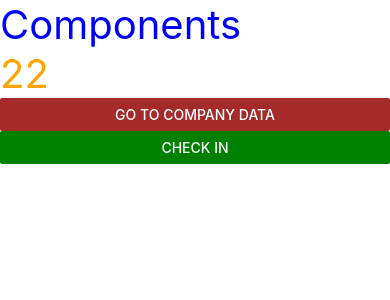
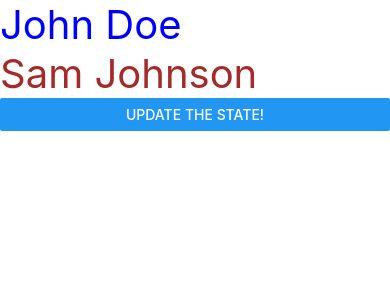
Before and after one commit to mtalhaleo2002/RN-App-From-Bg, a React Native app: screen / in a window 390 px wide. Shown: the top 300 px of the page. Built offline with nearby package versions, Linux system fonts and the light colour scheme.

Commit message:
State In React Native

```diff
--- a/App.tsx
+++ b/App.tsx
@@ -1,25 +1,21 @@
-import React from 'react';
+import React, { useState } from 'react';
 import { Button, Text, View } from 'react-native';
 
 const App = () => {
-  let data = 22;
-  const fruit = (val: string) => {
-    data = 20;
-    console.log(data);
-    // console.log(val);
-    // console.log('Fruit Function Pressed');
-    // console.warn('Fruit Function Pressed');
+  const [create, setCreate] = useState('John Doe');
+  let data = 'Sam Johnson';
+
+  const testUpdate = () => {
+    setCreate('Jane Smith Olsen');
+    // data = 'Michael Brown';
   };
+
   return (
     <View>
-      <Text style={{ color: 'blue', fontSize: 40 }}>Components</Text>
-      <Text style={{ color: 'orange', fontSize: 40 }}>{data}</Text>
-      <Button
-        title="Go to Company Data"
-        color={'brown'}
-        onPress={() => fruit('1st Button Called')}
-      />
-      <Button title="Check In" color={'green'} onPress={() => fruit('Hello')} />
+      <Text style={{ color: 'blue', fontSize: 40 }}>{create}</Text>
+      <Text style={{ color: 'brown', fontSize: 40 }}>{data}</Text>
+
+      <Button title="Update The State!" onPress={testUpdate} />
     </View>
   );
 };
```
